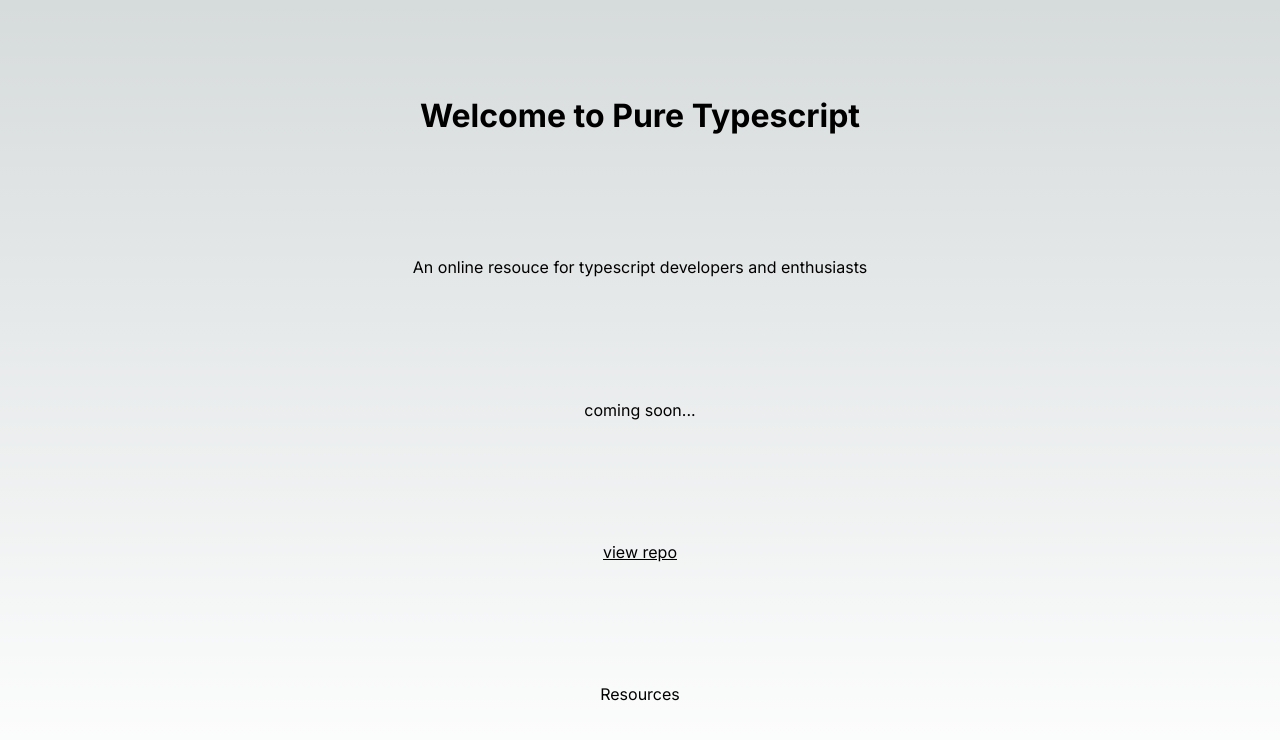
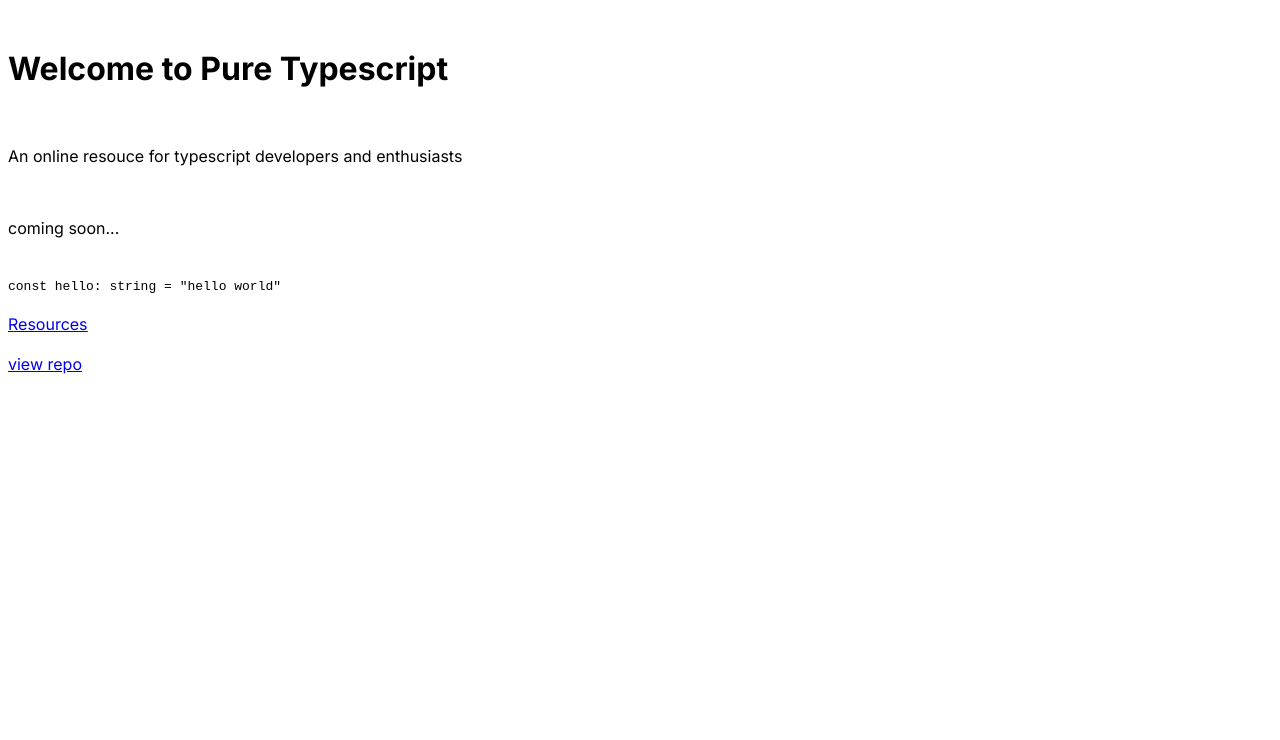
Before and after one commit to carvalhochris/pure-ts, a Next.js app: page / in a window 1280 px wide. Shown: the top 740 px of the page. Built offline with nearby package versions, Linux system fonts and the light colour scheme.

Commit message:
rm stylesheets

```diff
--- a/app/globals.css
+++ /dev/null
@@ -1,107 +0,0 @@
-:root {
-  --max-width: 1100px;
-  --border-radius: 12px;
-  --font-mono: ui-monospace, Menlo, Monaco, 'Cascadia Mono', 'Segoe UI Mono',
-    'Roboto Mono', 'Oxygen Mono', 'Ubuntu Monospace', 'Source Code Pro',
-    'Fira Mono', 'Droid Sans Mono', 'Courier New', monospace;
-
-  --foreground-rgb: 0, 0, 0;
-  --background-start-rgb: 214, 219, 220;
-  --background-end-rgb: 255, 255, 255;
-
-  --primary-glow: conic-gradient(
-    from 180deg at 50% 50%,
-    #16abff33 0deg,
-    #0885ff33 55deg,
-    #54d6ff33 120deg,
-    #0071ff33 160deg,
-    transparent 360deg
-  );
-  --secondary-glow: radial-gradient(
-    rgba(255, 255, 255, 1),
-    rgba(255, 255, 255, 0)
-  );
-
-  --tile-start-rgb: 239, 245, 249;
-  --tile-end-rgb: 228, 232, 233;
-  --tile-border: conic-gradient(
-    #00000080,
-    #00000040,
-    #00000030,
-    #00000020,
-    #00000010,
-    #00000010,
-    #00000080
-  );
-
-  --callout-rgb: 238, 240, 241;
-  --callout-border-rgb: 172, 175, 176;
-  --card-rgb: 180, 185, 188;
-  --card-border-rgb: 131, 134, 135;
-}
-
-@media (prefers-color-scheme: dark) {
-  :root {
-    --foreground-rgb: 255, 255, 255;
-    --background-start-rgb: 0, 0, 0;
-    --background-end-rgb: 0, 0, 0;
-
-    --primary-glow: radial-gradient(rgba(1, 65, 255, 0.4), rgba(1, 65, 255, 0));
-    --secondary-glow: linear-gradient(
-      to bottom right,
-      rgba(1, 65, 255, 0),
-      rgba(1, 65, 255, 0),
-      rgba(1, 65, 255, 0.3)
-    );
-
-    --tile-start-rgb: 2, 13, 46;
-    --tile-end-rgb: 2, 5, 19;
-    --tile-border: conic-gradient(
-      #ffffff80,
-      #ffffff40,
-      #ffffff30,
-      #ffffff20,
-      #ffffff10,
-      #ffffff10,
-      #ffffff80
-    );
-
-    --callout-rgb: 20, 20, 20;
-    --callout-border-rgb: 108, 108, 108;
-    --card-rgb: 100, 100, 100;
-    --card-border-rgb: 200, 200, 200;
-  }
-}
-
-* {
-  box-sizing: border-box;
-  padding: 0;
-  margin: 0;
-}
-
-html,
-body {
-  max-width: 100vw;
-  overflow-x: hidden;
-}
-
-body {
-  color: rgb(var(--foreground-rgb));
-  background: linear-gradient(
-      to bottom,
-      transparent,
-      rgb(var(--background-end-rgb))
-    )
-    rgb(var(--background-start-rgb));
-}
-
-a {
-  color: inherit;
-  text-decoration: none;
-}
-
-@media (prefers-color-scheme: dark) {
-  html {
-    color-scheme: dark;
-  }
-}
--- a/app/layout.tsx
+++ b/app/layout.tsx
@@ -1,6 +1,6 @@
 import type { Metadata } from 'next'
 import { Inter } from 'next/font/google'
-import './globals.css'
+// import './globals.css'
 
 const inter = Inter({ subsets: ['latin'] })
 
--- a/app/page.module.css
+++ /dev/null
@@ -1,229 +0,0 @@
-.main {
-  display: flex;
-  flex-direction: column;
-  justify-content: space-between;
-  align-items: center;
-  padding: 6rem;
-  min-height: 100vh;
-}
-
-.description {
-  display: inherit;
-  justify-content: inherit;
-  align-items: inherit;
-  font-size: 0.85rem;
-  max-width: var(--max-width);
-  width: 100%;
-  z-index: 2;
-  font-family: var(--font-mono);
-}
-
-.description a {
-  display: flex;
-  justify-content: center;
-  align-items: center;
-  gap: 0.5rem;
-}
-
-.description p {
-  position: relative;
-  margin: 0;
-  padding: 1rem;
-  background-color: rgba(var(--callout-rgb), 0.5);
-  border: 1px solid rgba(var(--callout-border-rgb), 0.3);
-  border-radius: var(--border-radius);
-}
-
-.code {
-  font-weight: 700;
-  font-family: var(--font-mono);
-}
-
-.grid {
-  display: grid;
-  grid-template-columns: repeat(4, minmax(25%, auto));
-  max-width: 100%;
-  width: var(--max-width);
-}
-
-.card {
-  padding: 1rem 1.2rem;
-  border-radius: var(--border-radius);
-  background: rgba(var(--card-rgb), 0);
-  border: 1px solid rgba(var(--card-border-rgb), 0);
-  transition: background 200ms, border 200ms;
-}
-
-.card span {
-  display: inline-block;
-  transition: transform 200ms;
-}
-
-.card h2 {
-  font-weight: 600;
-  margin-bottom: 0.7rem;
-}
-
-.card p {
-  margin: 0;
-  opacity: 0.6;
-  font-size: 0.9rem;
-  line-height: 1.5;
-  max-width: 30ch;
-}
-
-.center {
-  display: flex;
-  justify-content: center;
-  align-items: center;
-  position: relative;
-  padding: 4rem 0;
-}
-
-.center::before {
-  background: var(--secondary-glow);
-  border-radius: 50%;
-  width: 480px;
-  height: 360px;
-  margin-left: -400px;
-}
-
-.center::after {
-  background: var(--primary-glow);
-  width: 240px;
-  height: 180px;
-  z-index: -1;
-}
-
-.center::before,
-.center::after {
-  content: '';
-  left: 50%;
-  position: absolute;
-  filter: blur(45px);
-  transform: translateZ(0);
-}
-
-.logo {
-  position: relative;
-}
-/* Enable hover only on non-touch devices */
-@media (hover: hover) and (pointer: fine) {
-  .card:hover {
-    background: rgba(var(--card-rgb), 0.1);
-    border: 1px solid rgba(var(--card-border-rgb), 0.15);
-  }
-
-  .card:hover span {
-    transform: translateX(4px);
-  }
-}
-
-@media (prefers-reduced-motion) {
-  .card:hover span {
-    transform: none;
-  }
-}
-
-/* Mobile */
-@media (max-width: 700px) {
-  .content {
-    padding: 4rem;
-  }
-
-  .grid {
-    grid-template-columns: 1fr;
-    margin-bottom: 120px;
-    max-width: 320px;
-    text-align: center;
-  }
-
-  .card {
-    padding: 1rem 2.5rem;
-  }
-
-  .card h2 {
-    margin-bottom: 0.5rem;
-  }
-
-  .center {
-    padding: 8rem 0 6rem;
-  }
-
-  .center::before {
-    transform: none;
-    height: 300px;
-  }
-
-  .description {
-    font-size: 0.8rem;
-  }
-
-  .description a {
-    padding: 1rem;
-  }
-
-  .description p,
-  .description div {
-    display: flex;
-    justify-content: center;
-    position: fixed;
-    width: 100%;
-  }
-
-  .description p {
-    align-items: center;
-    inset: 0 0 auto;
-    padding: 2rem 1rem 1.4rem;
-    border-radius: 0;
-    border: none;
-    border-bottom: 1px solid rgba(var(--callout-border-rgb), 0.25);
-    background: linear-gradient(
-      to bottom,
-      rgba(var(--background-start-rgb), 1),
-      rgba(var(--callout-rgb), 0.5)
-    );
-    background-clip: padding-box;
-    backdrop-filter: blur(24px);
-  }
-
-  .description div {
-    align-items: flex-end;
-    pointer-events: none;
-    inset: auto 0 0;
-    padding: 2rem;
-    height: 200px;
-    background: linear-gradient(
-      to bottom,
-      transparent 0%,
-      rgb(var(--background-end-rgb)) 40%
-    );
-    z-index: 1;
-  }
-}
-
-/* Tablet and Smaller Desktop */
-@media (min-width: 701px) and (max-width: 1120px) {
-  .grid {
-    grid-template-columns: repeat(2, 50%);
-  }
-}
-
-@media (prefers-color-scheme: dark) {
-  .vercelLogo {
-    filter: invert(1);
-  }
-
-  .logo {
-    filter: invert(1) drop-shadow(0 0 0.3rem #ffffff70);
-  }
-}
-
-@keyframes rotate {
-  from {
-    transform: rotate(360deg);
-  }
-  to {
-    transform: rotate(0deg);
-  }
-}
--- a/app/page.tsx
+++ b/app/page.tsx
@@ -1,107 +1,30 @@
-import Image from "next/image";
-import styles from "./page.module.css";
-import ResourceList from "./components/ResourceList";
 import Link from "next/link";
 
 export default function Home() {
   return (
-    <main className={styles.main}>
+    <>
+      <br />
       <h1>Welcome to Pure Typescript</h1>
+      <br />
       <p>An online resouce for typescript developers and enthusiasts</p>
+      <br />
       <p>coming soon...</p>
+      <br />
+      <code>
+        const hello: string = {`"`}hello world{`"`}
+      </code>
+      <br />
+      <br />
+      <u>
+        <Link href="/resources">Resources</Link>
+      </u>
+      <br />
+      <br />
       <u>
         <a href="https://github.com/carvalhochris/pure-ts" target="#">
           view repo
         </a>
       </u>
-      <Link href="/resources">Resources</Link>
-      {/* <ResourceList /> */}
-      {/* <div className={styles.description}>
-        <p>
-          Get started by editing&nbsp;
-          <code className={styles.code}>app/page.tsx</code>
-        </p>
-        <div>
-          <a
-            href="https://vercel.com?utm_source=create-next-app&utm_medium=appdir-template&utm_campaign=create-next-app"
-            target="_blank"
-            rel="noopener noreferrer"
-          >
-            By{' '}
-            <Image
-              src="/vercel.svg"
-              alt="Vercel Logo"
-              className={styles.vercelLogo}
-              width={100}
-              height={24}
-              priority
-            />
-          </a>
-        </div>
-      </div>
-
-      <div className={styles.center}>
-        <Image
-          className={styles.logo}
-          src="/next.svg"
-          alt="Next.js Logo"
-          width={180}
-          height={37}
-          priority
-        />
-      </div>
-
-      <div className={styles.grid}>
-        <a
-          href="https://nextjs.org/docs?utm_source=create-next-app&utm_medium=appdir-template&utm_campaign=create-next-app"
-          className={styles.card}
-          target="_blank"
-          rel="noopener noreferrer"
-        >
-          <h2>
-            Docs <span>-&gt;</span>
-          </h2>
-          <p>Find in-depth information about Next.js features and API.</p>
-        </a>
-
-        <a
-          href="https://nextjs.org/learn?utm_source=create-next-app&utm_medium=appdir-template&utm_campaign=create-next-app"
-          className={styles.card}
-          target="_blank"
-          rel="noopener noreferrer"
-        >
-          <h2>
-            Learn <span>-&gt;</span>
-          </h2>
-          <p>Learn about Next.js in an interactive course with&nbsp;quizzes!</p>
-        </a>
-
-        <a
-          href="https://vercel.com/templates?framework=next.js&utm_source=create-next-app&utm_medium=appdir-template&utm_campaign=create-next-app"
-          className={styles.card}
-          target="_blank"
-          rel="noopener noreferrer"
-        >
-          <h2>
-            Templates <span>-&gt;</span>
-          </h2>
-          <p>Explore starter templates for Next.js.</p>
-        </a>
-
-        <a
-          href="https://vercel.com/new?utm_source=create-next-app&utm_medium=appdir-template&utm_campaign=create-next-app"
-          className={styles.card}
-          target="_blank"
-          rel="noopener noreferrer"
-        >
-          <h2>
-            Deploy <span>-&gt;</span>
-          </h2>
-          <p>
-            Instantly deploy your Next.js site to a shareable URL with Vercel.
-          </p>
-        </a>
-      </div> */}
-    </main>
+    </>
   );
 }
--- a/app/resources/page.tsx
+++ b/app/resources/page.tsx
@@ -1,18 +1,16 @@
 import Link from "next/link";
 import ResourceList from "../components/ResourceList";
-import styles from "app/page.module.css";
 
 const ResourcesPage = () => {
   return (
     <>
-      <main className={styles.main}>
+      <br />
       <h1>The Resources</h1>
       <br />
       <br />
       <ResourceList />
       <br />
       <Link href="/">Home</Link>
-      </main>
     </>
   );
 };
```
Lines whose indentation alone changed are shown as unchanged.
